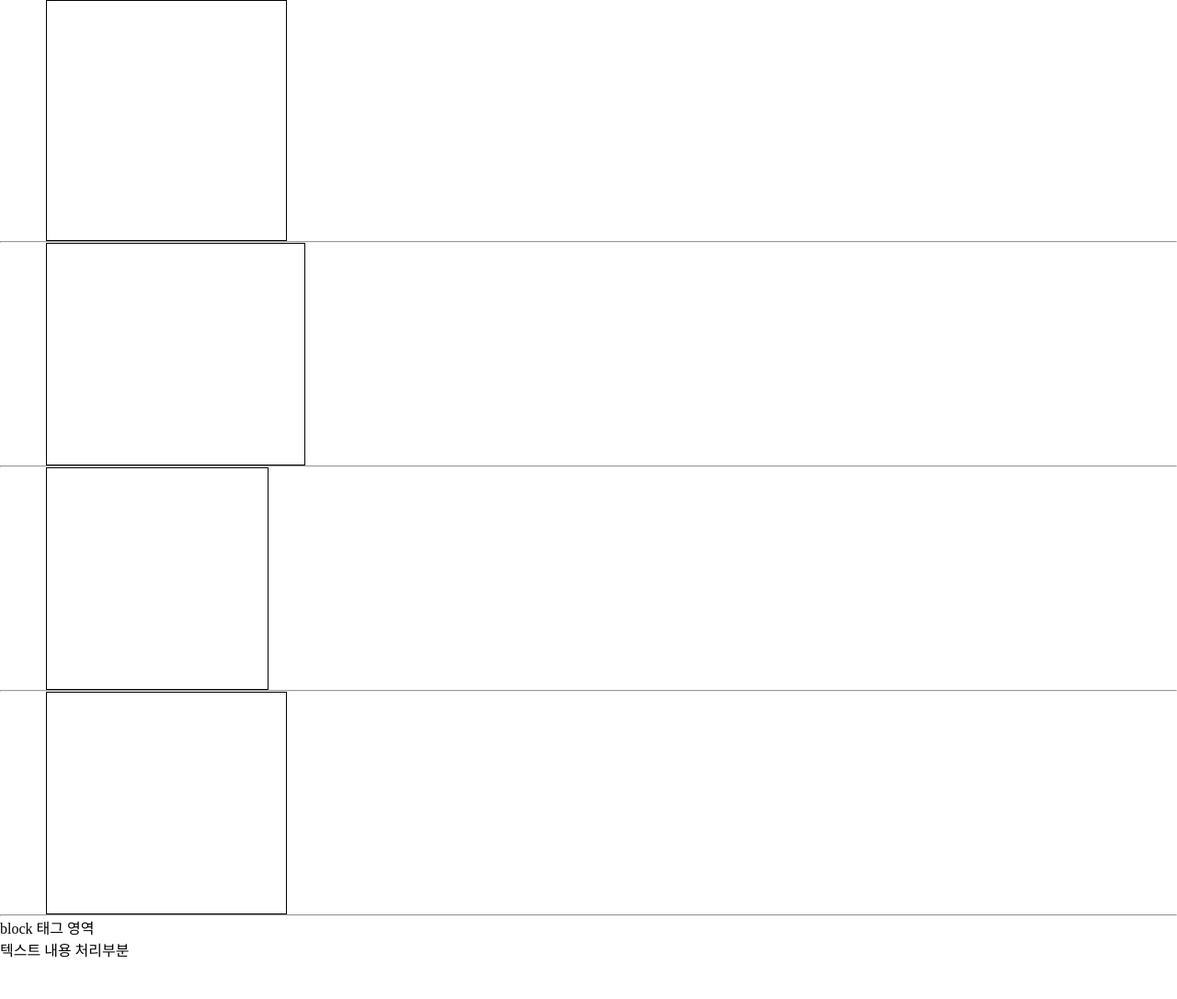
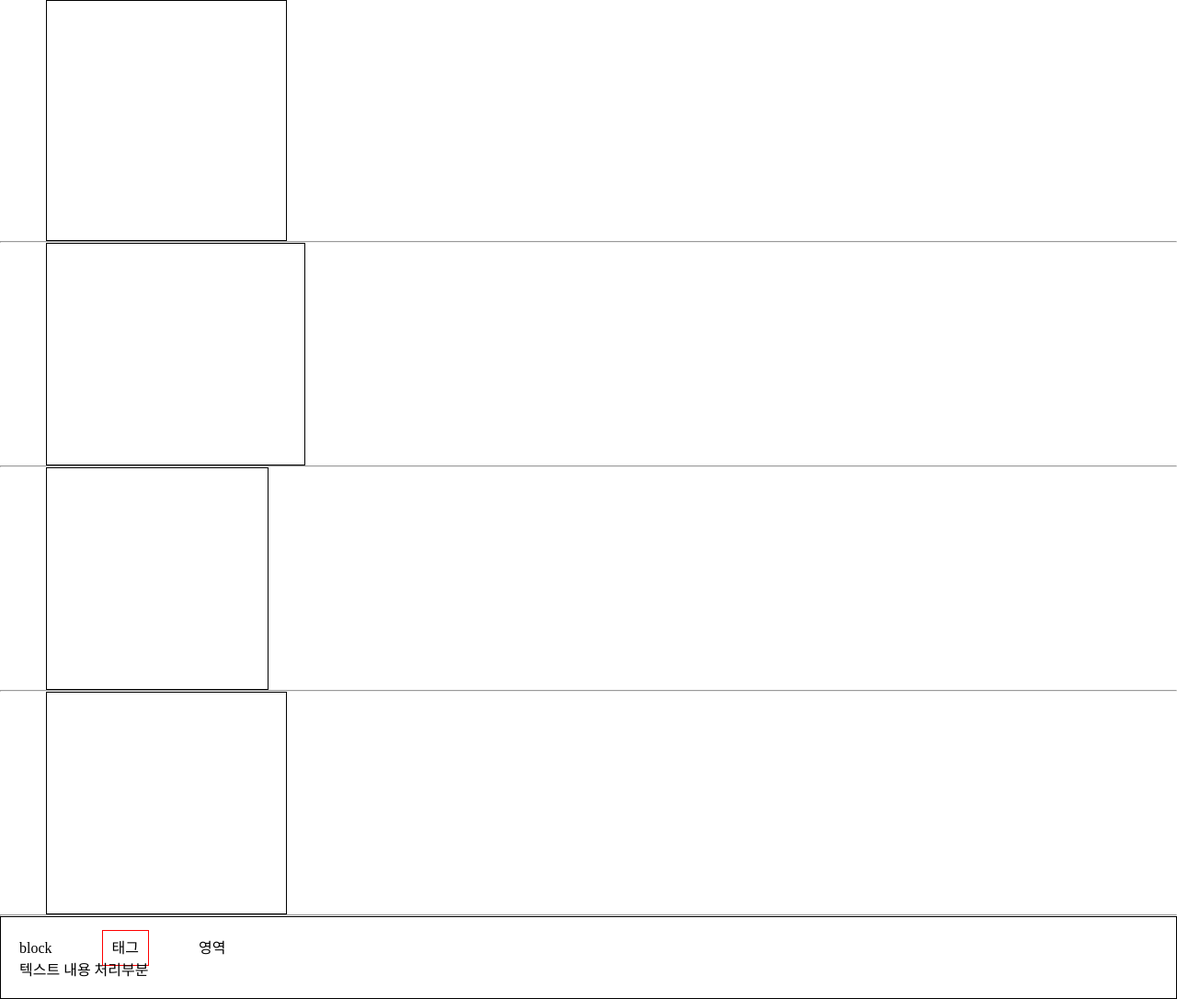
Before and after one commit to nam2626/2024_KH_WEB, a plain HTML site: page Step06/padding.html in a window 1280 px wide. Shown: the whole page at 92% size. Before the commit the page ends 1044 px from the top, so only its background shows below. Drawn offline with Linux system fonts and the light colour scheme.

Commit message:
block, inline

```diff
--- a/Step06/padding.html
+++ b/Step06/padding.html
@@ -40,7 +40,17 @@
           padding-bottom: 30px;
           padding-left: 40px;
         }
-
+        p{
+          padding:20px;
+          border: 1px solid black;
+        }
+        /* inline 태그라서 영역 잡는 부분은 적용이 되지 않음. */
+        span{
+          padding:10px;
+          border: 1px solid red;
+          margin:50px;
+          width:200px;
+        }
     </style>
   </head>
   <body>
```
Also changed, not shown: Step06/sample.html (+5 -2 lines).
